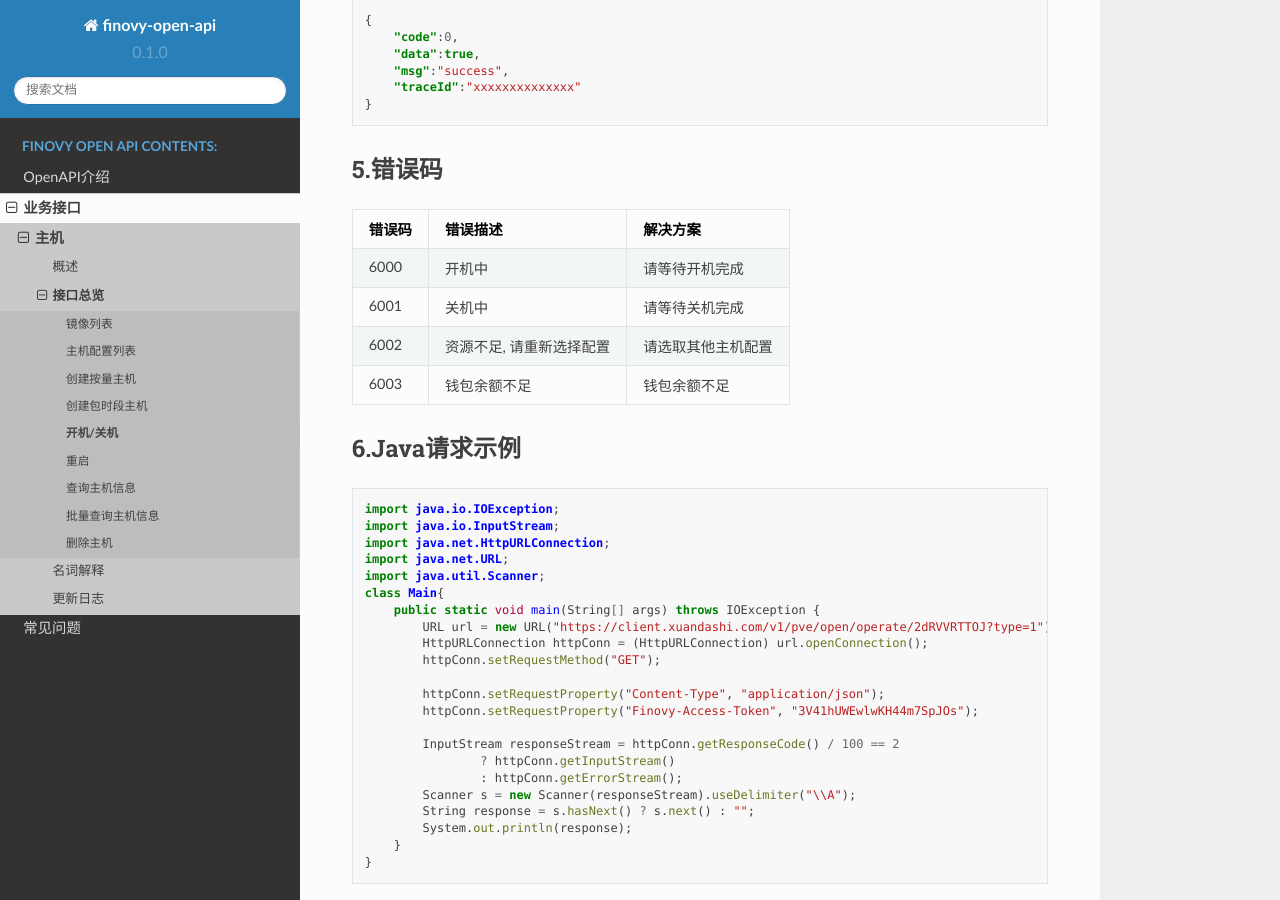
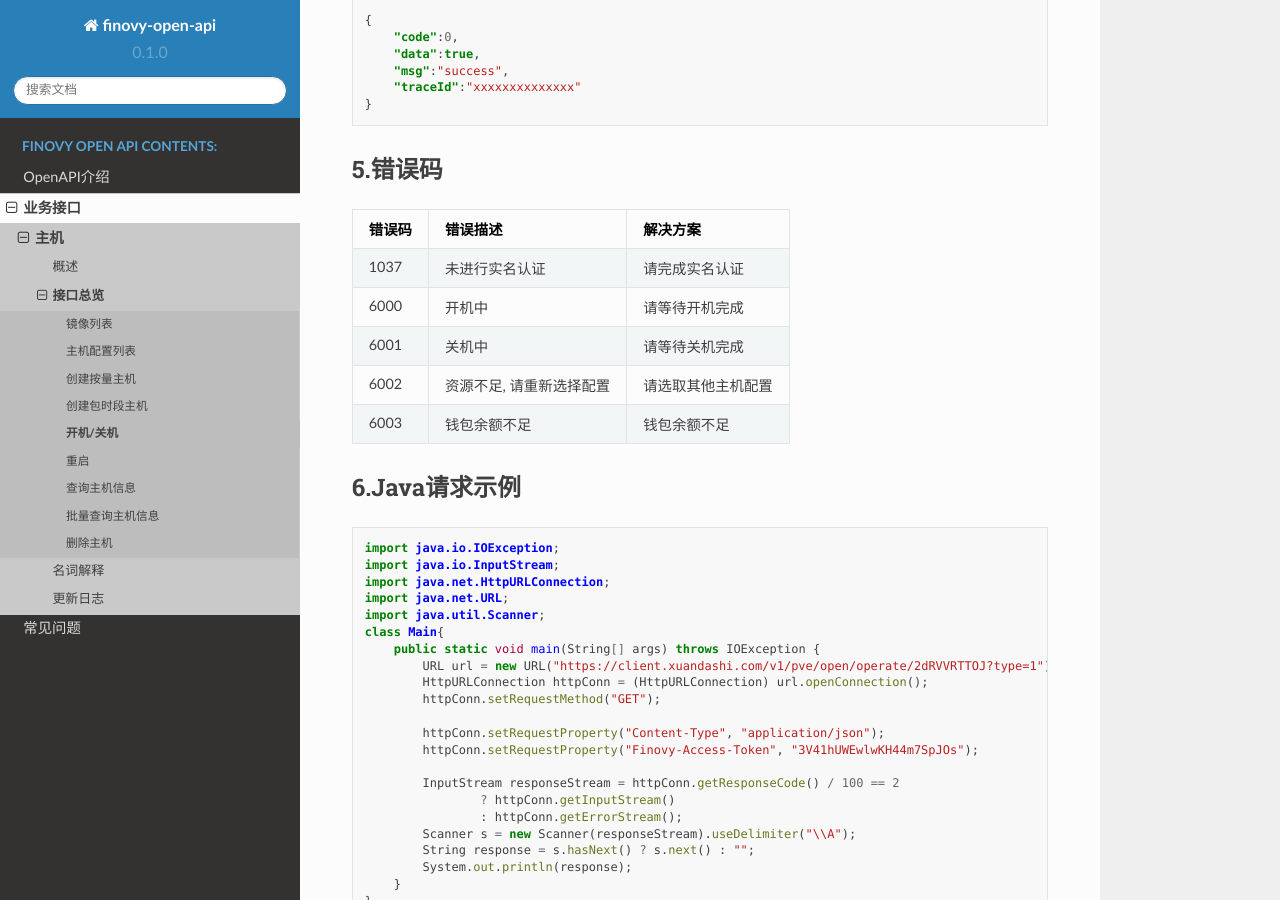
Before and after one commit to finovy/open-api, a Sphinx documentation site: the page built from docs/source/api/pveapioverview/5.operate.md, in a window 1280 px wide and 900 px high, scrolled down 1023 px. Built offline with Sphinx 7.4.7 and the Read the Docs theme 2.0.0, drawn with Linux system fonts in a browser that asks for light colours.

Commit message:
fix 补充

```diff
--- a/docs/source/api/pveapioverview/5.operate.md
+++ b/docs/source/api/pveapioverview/5.operate.md
@@ -38,11 +38,12 @@ Finovy-Access-Token: 3V41hUWEwlwKH44m7SpJOs
 
 ### 5.错误码
 
-| 错误码 | 错误描述                 | 解决方案         |
-| ------ | ------------------------ |--------------|
-| 6000   | 开机中                   | 请等待开机完成      |
-| 6001   | 关机中                   | 请等待关机完成      |
-| 6002   | 资源不足, 请重新选择配置 | 请选取其他主机配置    |
+| 错误码 | 错误描述                 | 解决方案           |
+| ------ | ------------------------ | ------------------ |
+| 1037   | 未进行实名认证           | 请完成实名认证     |
+| 6000   | 开机中                   | 请等待开机完成     |
+| 6001   | 关机中                   | 请等待关机完成     |
+| 6002   | 资源不足, 请重新选择配置 | 请选取其他主机配置 |
 | 6003   | 钱包余额不足             | 钱包余额不足       |
 
 ### 6.Java请求示例
```
Also changed, not shown: docs/source/api/pveapioverview/3.createquantity.md (+3 -2 lines).
